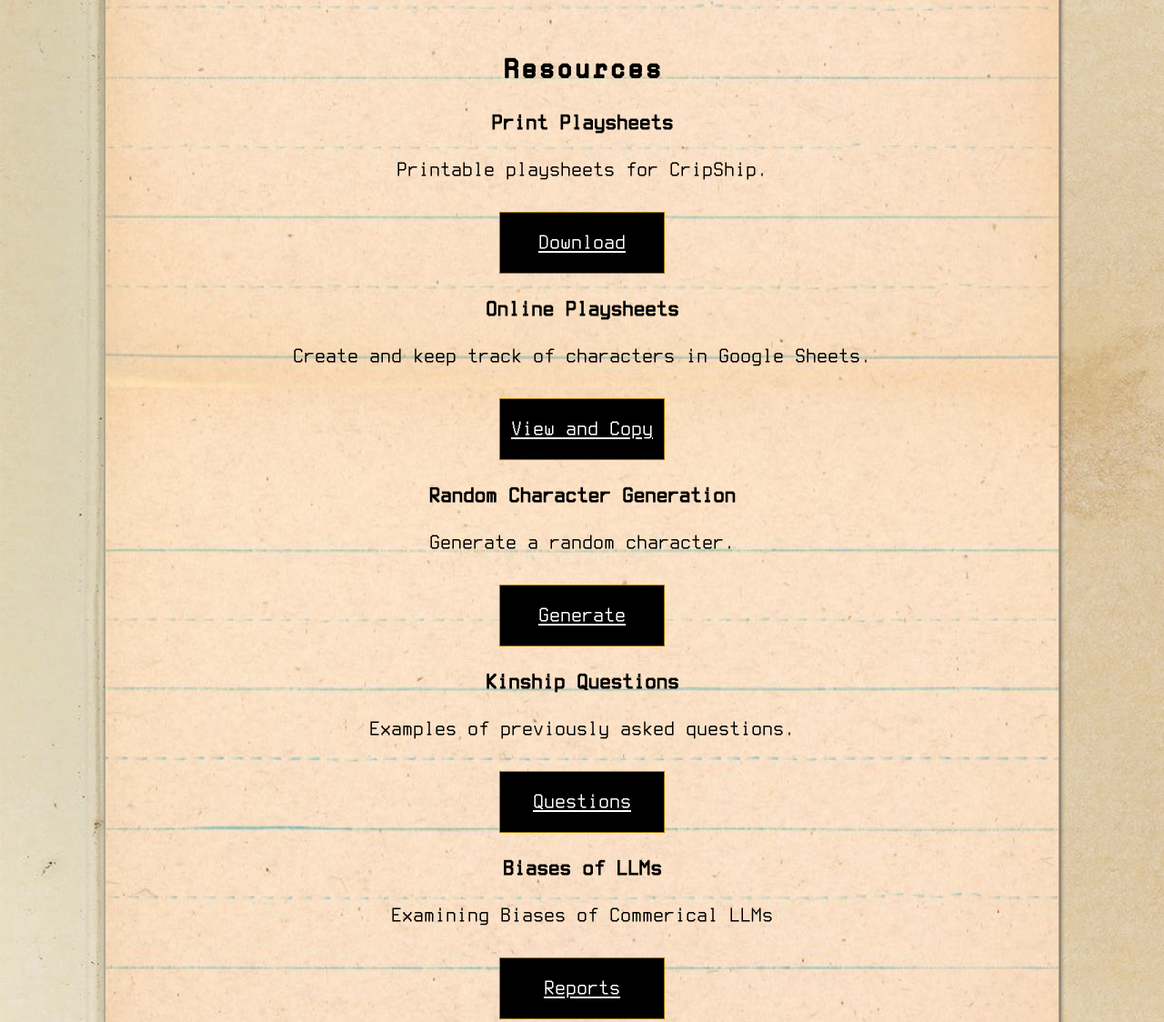
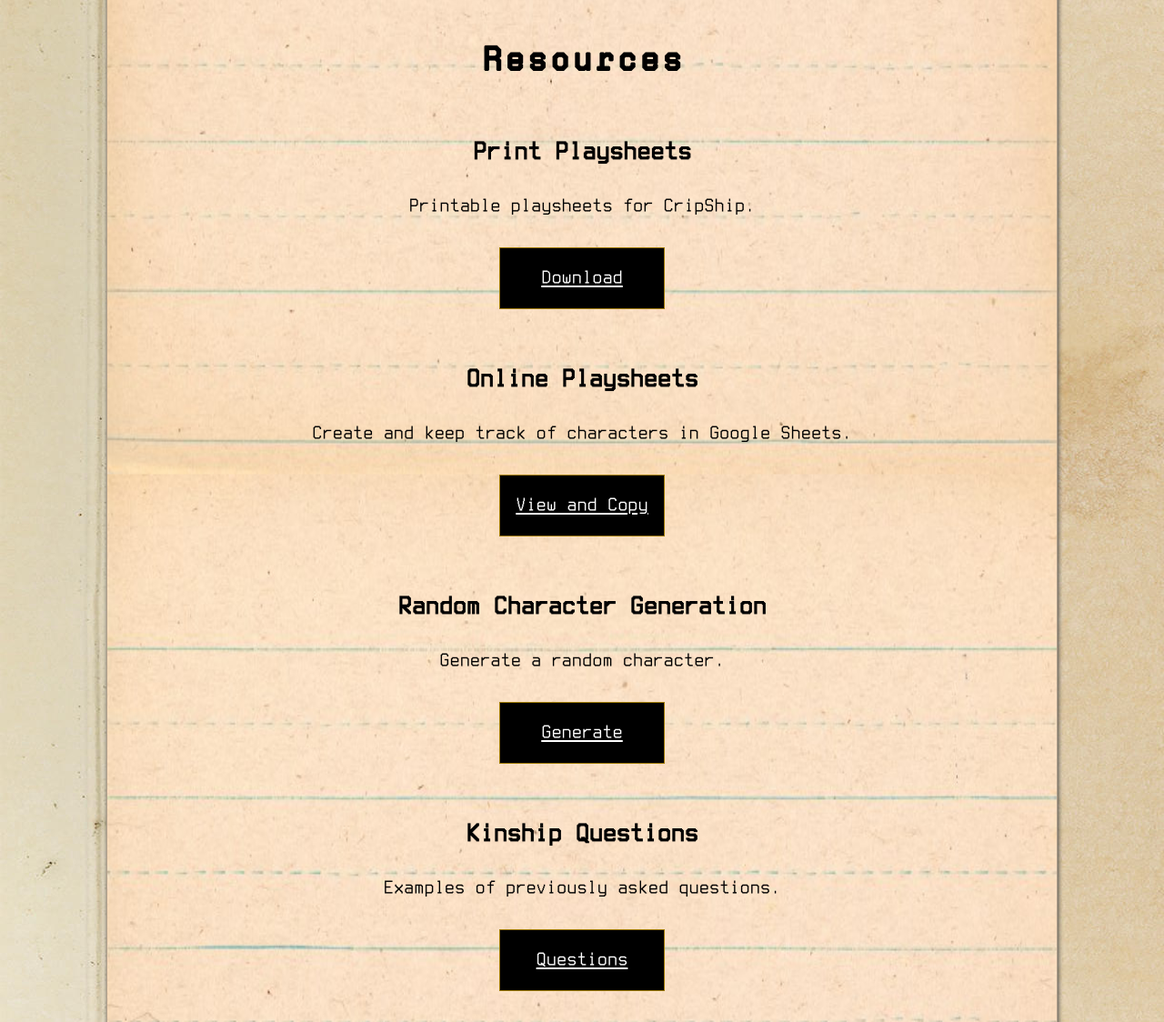
Before and after one commit to Ministry-of-synthetic-spills/ministry-of-synthetic-spills, a plain HTML site: page index.html in a window 1280 px wide. Shown: the part 880-2004 px from the top of the page at 91% size. Drawn offline with Linux system fonts and the light colour scheme.

Commit message:
font messing

```diff
--- a/index.html
+++ b/index.html
@@ -51,7 +51,7 @@
             background-image: url('/imgs/background.jpg');
             /*font-family: "Helvetica Neue", Helvetica, sans-serif; */
             font-family: "terminus";
-            font-size: 1.5em;
+            font-size: 1.4em;
         }
 
         h1,h2 {
@@ -63,10 +63,10 @@
         }
 
         h2{
-            font-size: 30px;
+            font-size: 38px;
         }
         h3{
-            font-size: 25px;
+            font-size: 30px;
         }
 
 
@@ -174,6 +174,11 @@ margin-bottom: 5em;
     background: url('/imgs/splatter5.png') no-repeat;
 }
 
+.resource-item{
+    margin-bottom: 60px;
+    margin-top: 60px;
+}
+
     </style>
 </head>
 
@@ -219,32 +224,32 @@ margin-bottom: 5em;
             <div class="content">
                 <h2 id="resources">Resources</h2>
 
-                <div>
+                <div class="resource-item">
                     <h3>Print Playsheets</h3>
                     <p>Printable playsheets for CripShip.</p>
                     <ul class="buttons"><li><a class="button" href="https://drive.google.com/file/d/1sxMLxEtCiBOKQ99kWkXjNXkpvNUe68Q-/view?usp=sharing">Download</a></li></ul>
                 </div>
 
 
-                <div>
+                <div class="resource-item">
                     <h3>Online Playsheets</h3>
                     <p>Create and keep track of characters in Google Sheets.</p>
                     <ul class="buttons"><li><a class="button" href="https://docs.google.com/spreadsheets/d/1505ts3-mxeFGQ_d1vFzsKHDTy4RdWqawZRWDsISZevM/edit?usp=sharing">View and Copy</a></li></ul>
                 </div>
 
-                <div>
+                <div class="resource-item">
                     <h3>Random Character Generation</h3>
                     <p>Generate a random character.</p>
                     <ul class="buttons"><li><a class="button" href="/character.html">Generate</a></li></ul>
                 </div>
 
-                <div>
+                <div class="resource-item">
                     <h3>Kinship Questions</h3>
                     <p>Examples of previously asked questions.</p>
                     <ul class="buttons"><li><a class="button" href="/kinship.html">Questions</a></li></ul>
                 </div>
 
-                <div>
+                <div class="resource-item">
                     <h3>Biases of LLMs</h3>
                     <p>Examining Biases of Commerical LLMs</p>
                     <ul class="buttons"><li><a class="button" href="/reports/">Reports</a></li></ul>
```
